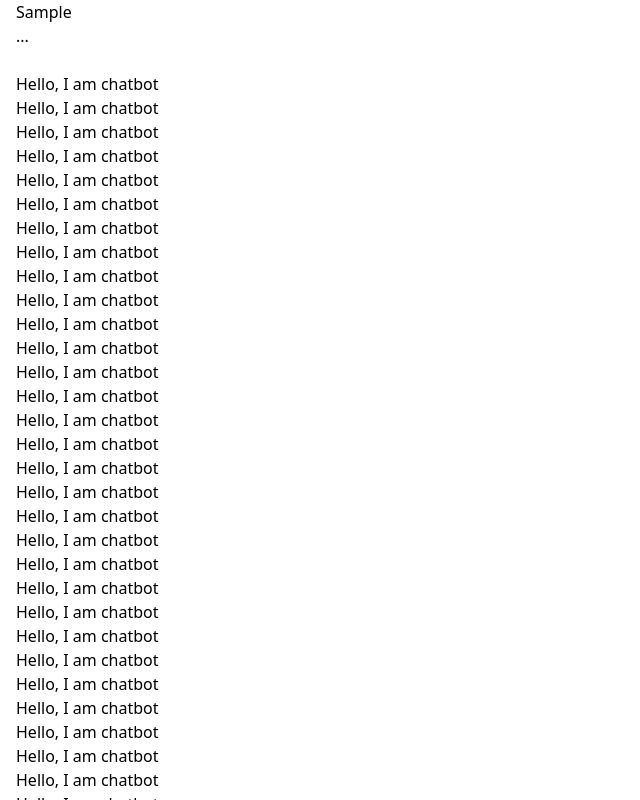
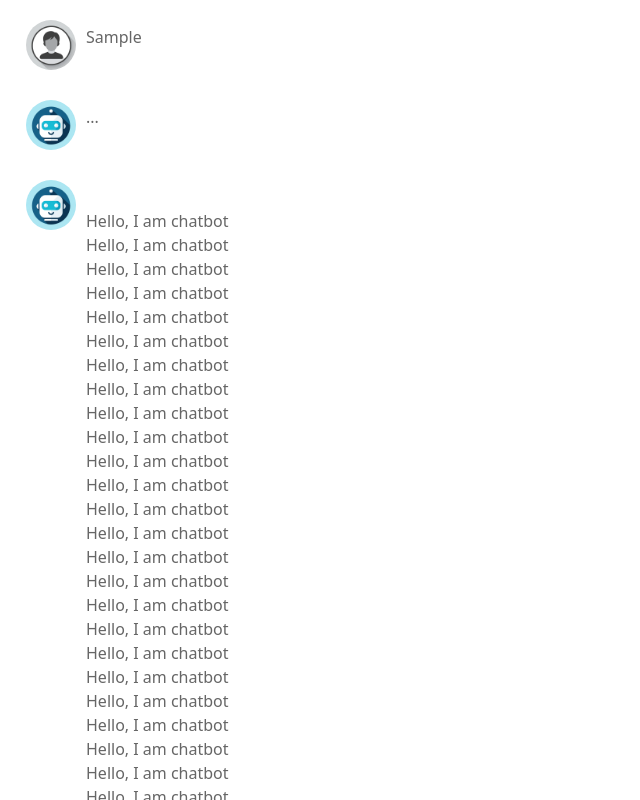
Before and after one commit to JW9506/chatbot-angular-nodejs-palm, an Angular app in the folder frontend/: page / in a window 1280 px wide. Both pictures are taken after typing "Sample" into the empty fields and a click on the button "Send". Shown: the top 800 px of the page, without its empty margins (0-640 px from the left). Built offline with nearby package versions, Linux system fonts and the light colour scheme.

Commit message:
Add avatar

```diff
--- a/frontend/src/app/app.component.html
+++ b/frontend/src/app/app.component.html
@@ -10,6 +10,7 @@
     class="chat-message"
     [ngClass]="content.agent"
   >
+    <img [src]="'assets/avatar-' + content.agent + '.png'" class="avatar" />
     <div class="message-details">
       <p
         class="message-content"
--- a/frontend/src/app/app.component.scss
+++ b/frontend/src/app/app.component.scss
@@ -0,0 +1,19 @@
+.chat-message {
+  display: flex;
+  align-items: flex-start;
+  padding: 10px;
+  margin-top: 10px;
+  border-radius: 10px;
+}
+
+.message-content {
+  margin: 5px 0;
+  color: #666;
+}
+
+.avatar {
+  width: 50px;
+  height: 50px;
+  border-radius: 50%;
+  margin-right: 10px;
+}
```
Also changed, not shown: frontend/src/assets/avatar-chatbot.png (added), frontend/src/assets/avatar-user.png (added).
